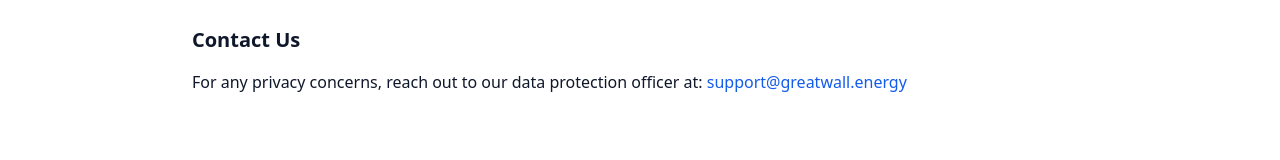
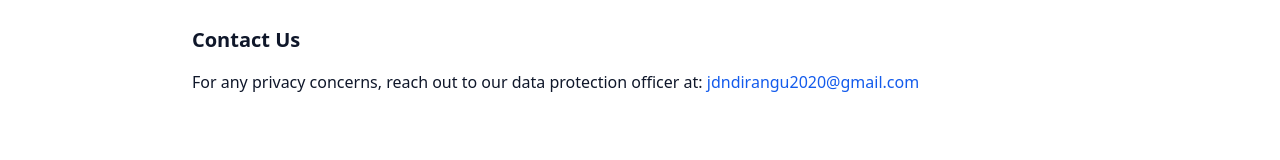
Before and after one commit to JAM3S11/greatwall, a React (Vite) app: page /privacypolicy in a window 1280 px wide. Shown: the part 757-917 px from the top of the page. Built offline with nearby package versions, Linux system fonts and the light colour scheme.

Commit message:
Update commit

```diff
--- a/src/policy/PrivacyPolicy.jsx
+++ b/src/policy/PrivacyPolicy.jsx
@@ -50,7 +50,7 @@ const PrivacyPolicy = () => {
 
           <div>
             <h2 className="text-xl font-semibold dark:text-white mb-4">Contact Us</h2>
-            <p>For any privacy concerns, reach out to our data protection officer at: <span className="text-[#135bec]">support@greatwall.energy</span></p>
+            <p>For any privacy concerns, reach out to our data protection officer at: <a href='mailto:jdndirangu2020@gmail.com' className="text-[#135bec] hover:underline underline-offset-2">jdndirangu2020@gmail.com</a></p>
           </div>
         </section>
       </div>
```
